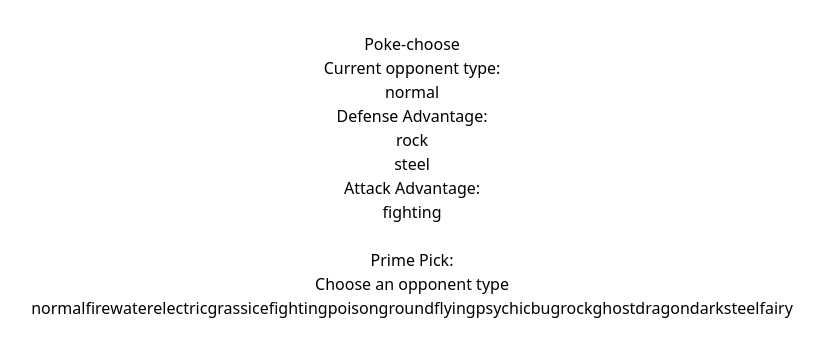
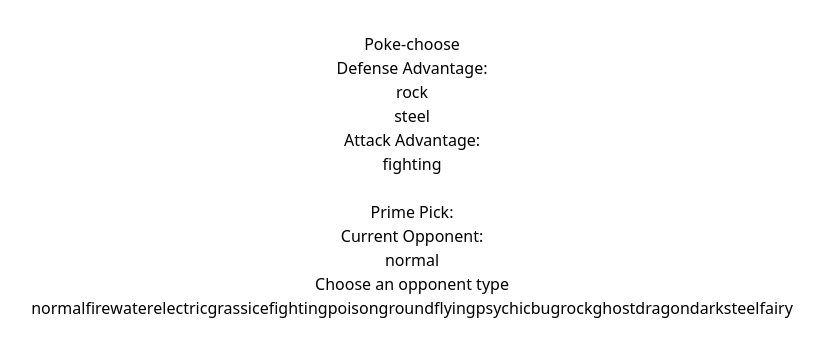
Before and after one commit to mlmcgeenc/poke-choose, a React (Vite) app: page / in a window 1280 px wide. Shown: the top 356 px of the page, without its empty margins (228-1052 px from the left). Built offline with nearby package versions, Linux system fonts and the light colour scheme.

Commit message:
refactor current opponent display to SelctorSheet

```diff
--- a/src/App.tsx
+++ b/src/App.tsx
@@ -25,8 +25,6 @@ function App() {
 	return (
 		<body className='max-w-[960px] m-auto bg-slate-500'>
 			<h1 className='text-3xl underline'>Poke-choose</h1>
-			<h3>Current opponent type:</h3>
-			<p>{currentOpponent && currentOpponent.type}</p>
 			<DisplayRow
 				rowHeader='Defense Advantage'
 				pokedex={pokedex}
@@ -47,7 +45,7 @@ function App() {
 				'defenseNotVeryEffectiveAgainst',
 				'attackNotVeryEffectiveAgainst'
 			)}
-			<SelectorSheet array={pokedex} handleClick={handleSetOpponent} />
+			<SelectorSheet array={pokedex} handleClick={handleSetOpponent} currentOpponent={currentOpponent}/>
 		</body>
 	);
 }
--- a/src/components/SelectorSheet.tsx
+++ b/src/components/SelectorSheet.tsx
@@ -4,9 +4,14 @@ import { SelectorSheetType } from '../types.ts';
 import Icon from './Icon.tsx';
 import Select from './Select.tsx';
 
-const SelectorSheet: FC<SelectorSheetType> = ({ array, handleClick }) => {
+const SelectorSheet: FC<SelectorSheetType> = ({ array, handleClick, currentOpponent }) => {
 	return (
-		<div className='bg-yellow-600 rounded-t-xl'>
+		<>
+			<div className='flex items-center h-16 w-full bg-blue-950 rounded-t-xl'>
+				<h2 className='text-white font-extrabold text-lg p-4'>Current Opponent:</h2>
+				<span className='text-lg text-white capitalize'>{currentOpponent.type}</span>
+			</div>
+			<div className='bg-yellow-600'>
 				<h3>Choose an opponent type</h3>
 				<div>
 					{array.map((pokemon) => (
@@ -20,6 +25,7 @@ const SelectorSheet: FC<SelectorSheetType> = ({ array, handleClick }) => {
 					))}
 				</div>
 			</div>
+		</>
 	);
 };
 
--- a/src/types.ts
+++ b/src/types.ts
@@ -45,6 +45,7 @@ type SelectType = {
 type SelectorSheetType = {
 	array: PokedexType;
 	handleClick: (pokemon: PokemonType) => void;
+  currentOpponent: PokemonType;
 };
 
 type DisplayRowType = {
```
Lines whose indentation alone changed are shown as unchanged.
